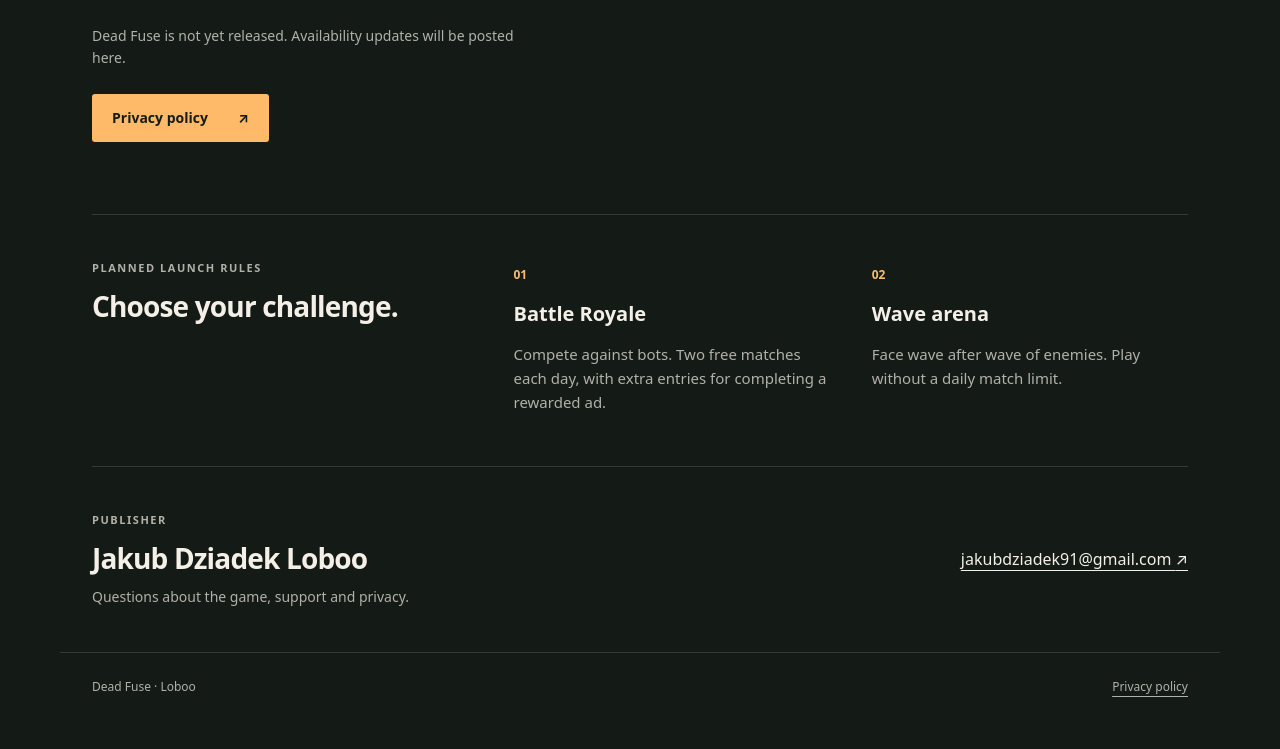
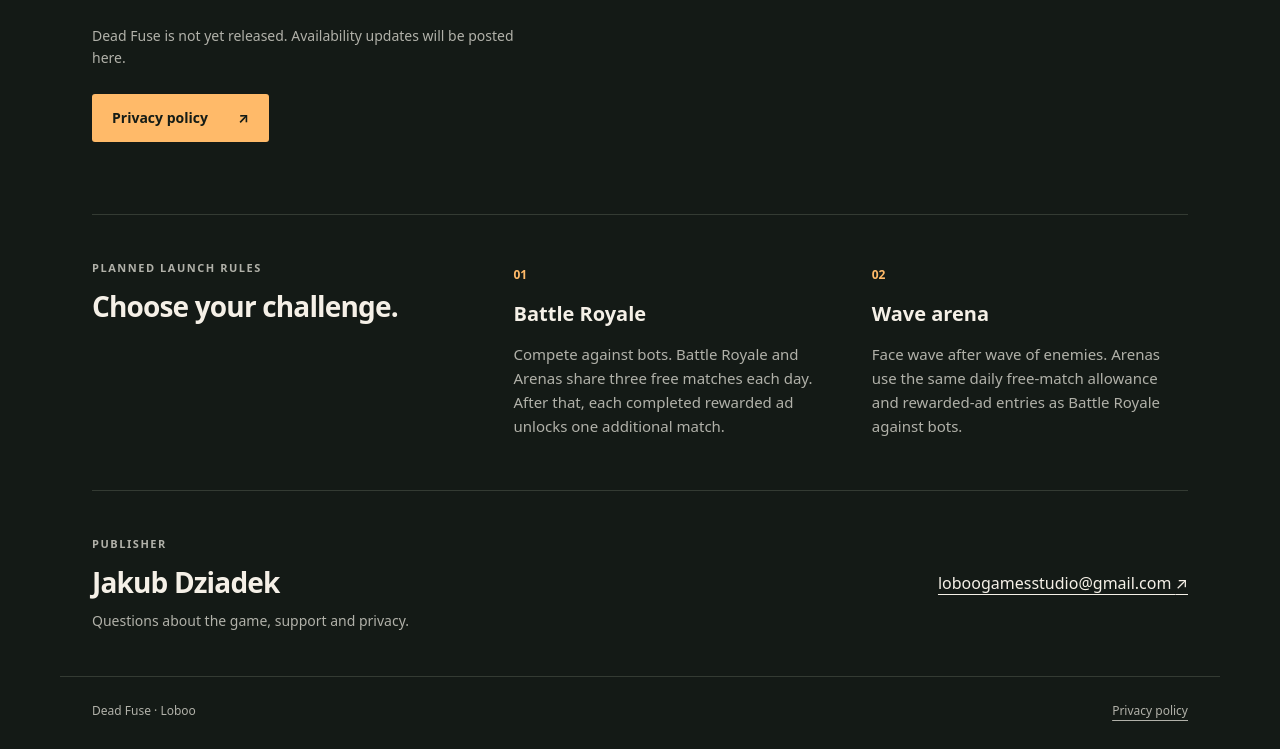
Before and after one commit to jdziadek/jdziadek.github.io, a plain HTML site: page index.html in a window 1280 px wide. Shown: the part 644-1393 px from the top of the page. Before the commit the page ends 1369 px from the top, so only its background shows below. Drawn offline with Linux system fonts and the light colour scheme.

Commit message:
Align privacy contact, controller identity and match allowance

```diff
--- a/index.html
+++ b/index.html
@@ -19,8 +19,8 @@
       <p class="release-note">Dead Fuse is not yet released. Availability updates will be posted here.</p>
       <a class="button" href="/privacy-policy.html">Privacy policy <span aria-hidden="true">↗</span></a>
     </section>
-    <section class="modes" aria-labelledby="modes-title"><div><p class="eyebrow">Planned launch rules</p><h2 id="modes-title">Choose your challenge.</h2></div><div class="mode"><span class="number">01</span><h3>Battle Royale</h3><p>Compete against bots. Two free matches each day, with extra entries for completing a rewarded ad.</p></div><div class="mode"><span class="number">02</span><h3>Wave arena</h3><p>Face wave after wave of enemies. Play without a daily match limit.</p></div></section>
-    <section class="contact" id="contact" aria-labelledby="contact-title"><div><p class="eyebrow">Publisher</p><h2 id="contact-title">Jakub Dziadek Loboo</h2><p>Questions about the game, support and privacy.</p></div><a class="contact-link" href="mailto:jakubdziadek91@gmail.com">jakubdziadek91@gmail.com <span aria-hidden="true">↗</span></a></section>
+    <section class="modes" aria-labelledby="modes-title"><div><p class="eyebrow">Planned launch rules</p><h2 id="modes-title">Choose your challenge.</h2></div><div class="mode"><span class="number">01</span><h3>Battle Royale</h3><p>Compete against bots. Battle Royale and Arenas share three free matches each day. After that, each completed rewarded ad unlocks one additional match.</p></div><div class="mode"><span class="number">02</span><h3>Wave arena</h3><p>Face wave after wave of enemies. Arenas use the same daily free-match allowance and rewarded-ad entries as Battle Royale against bots.</p></div></section>
+    <section class="contact" id="contact" aria-labelledby="contact-title"><div><p class="eyebrow">Publisher</p><h2 id="contact-title">Jakub Dziadek</h2><p>Questions about the game, support and privacy.</p></div><a class="contact-link" href="mailto:loboogamesstudio@gmail.com">loboogamesstudio@gmail.com <span aria-hidden="true">↗</span></a></section>
   </main>
   <footer><span>Dead Fuse · Loboo</span><a href="/privacy-policy.html">Privacy policy</a></footer>
 </body>
```
Also changed, not shown: privacy-policy.html (+3 -3 lines).
